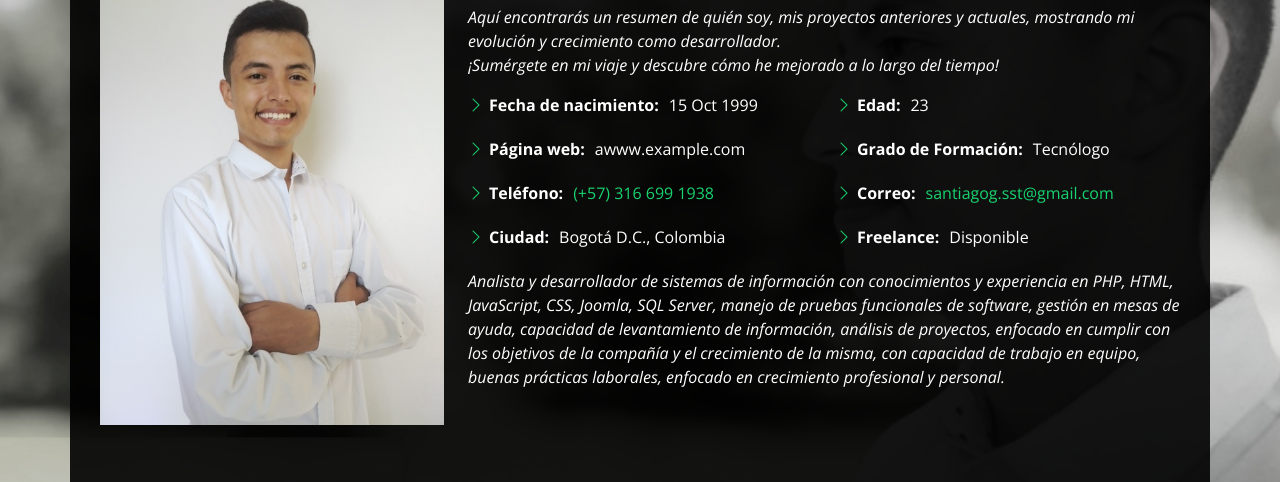
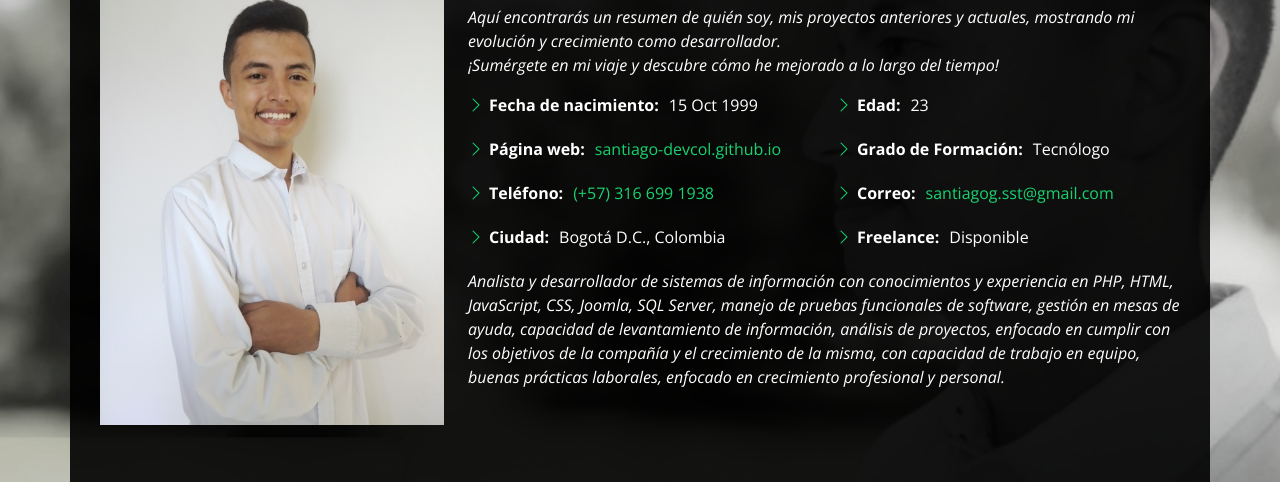
Before and after one commit to Santiago-DevCol/My-Portfolio, a plain HTML site: page index.html in a window 1280 px wide. Both pictures are taken after a click on the link "Sobre mí". Shown: the part 247-729 px from the top of the page. Drawn offline with nearby package versions, Linux system fonts and the light colour scheme.

Commit message:
style: ajustando el titulo y la seccion sobre mí

```diff
--- a/index.html
+++ b/index.html
@@ -5,7 +5,7 @@
   <meta charset="utf-8">
   <meta content="width=device-width, initial-scale=1.0" name="viewport">
 
-  <title>Personal Bootstrap Template</title>
+  <title>Santiago Gonzalez</title>
   <meta content="" name="description">
   <meta content="" name="keywords">
 
@@ -95,7 +95,7 @@
             <div class="col-lg-6">
               <ul>
                 <li><i class="bi bi-chevron-right"></i> <strong>Fecha de nacimiento:</strong> <span>15 Oct 1999</span></li>
-                <li><i class="bi bi-chevron-right"></i> <strong>Página web:</strong> <span>awww.example.com</span></li>
+                <li><i class="bi bi-chevron-right"></i> <strong>Página web:</strong><a href="https://santiago-devcol.github.io/MyPortfolio/">santiago-devcol.github.io</a></li>
                 <li><i class="bi bi-chevron-right"></i> <strong>Teléfono:</strong> <a href="tel:+573166991938"><span>(+57) 316 699 1938</span></a></li>
                 <li><i class="bi bi-chevron-right"></i> <strong>Ciudad:</strong> <span>Bogotá D.C., Colombia</span></li>
               </ul>
```
